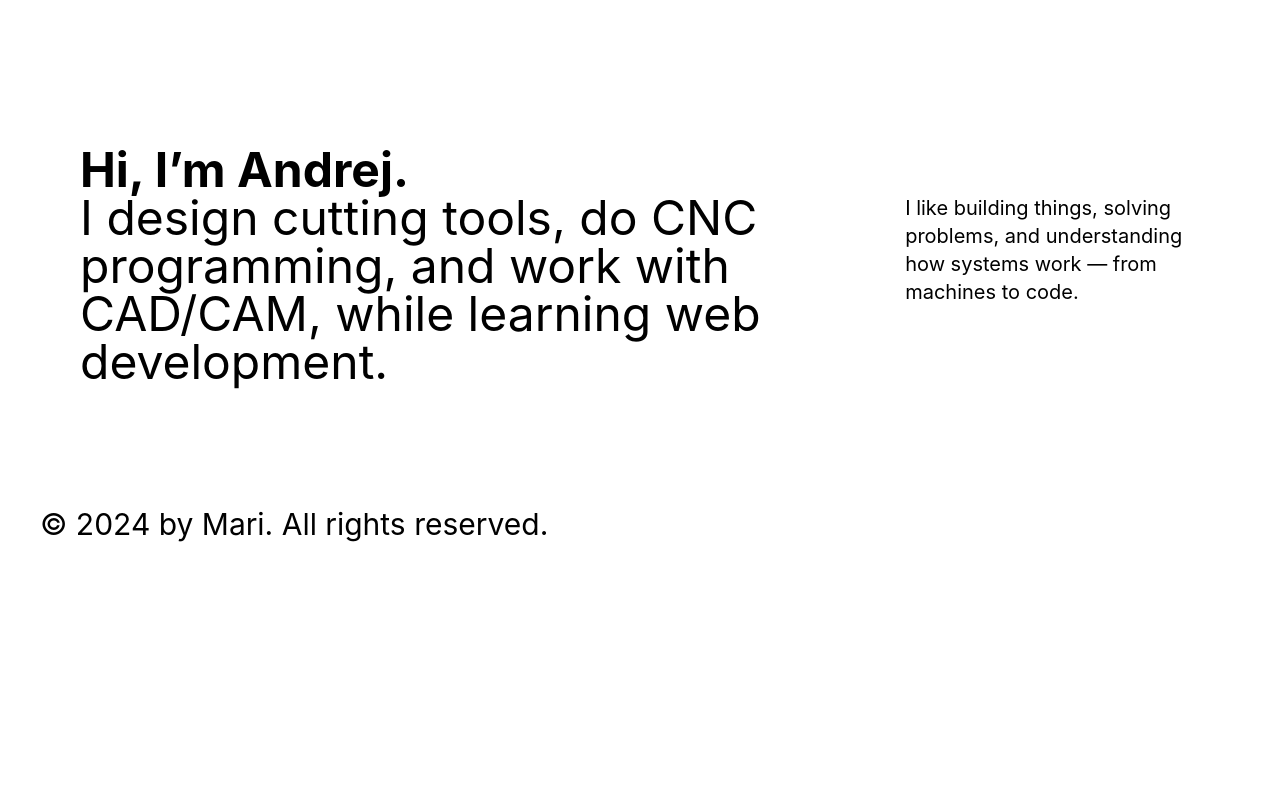
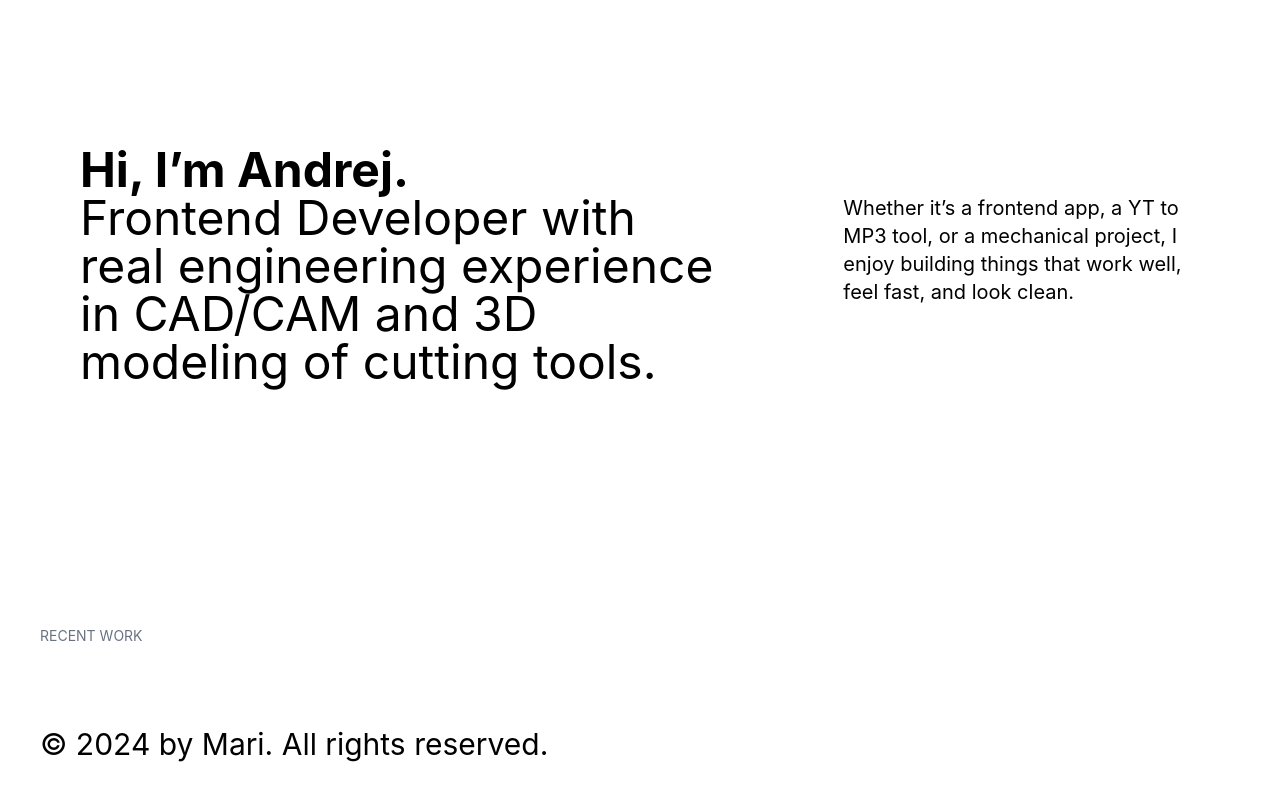
Before and after one commit to Mararovsek99/portfolio, a React (Vite) app: page / in a window 1280 px wide. Shown: the part 854-1654 px from the top of the page. Before the commit the page ends 1436 px from the top, so only its background shows below. Built offline with nearby package versions, Linux system fonts and the light colour scheme; what @lordicon/element would draw is missing.

Commit message:
updated text in intro and added recent work section

```diff
--- a/src/App.jsx
+++ b/src/App.jsx
@@ -1,6 +1,7 @@
 import Hero from "./components/Hero";
 import Intro from "./components/Intro";
 import Footer from "./components/Footer";
+import RecentWork from "./components/RecentWork";
 import { defineElement } from "@lordicon/element";
 defineElement();
 const App = () => {
@@ -8,6 +9,7 @@ const App = () => {
     <>
       {Hero()}
       {Intro()}
+      {RecentWork()}
       {Footer()}
     </>
   );
--- a/src/components/Intro.jsx
+++ b/src/components/Intro.jsx
@@ -4,13 +4,13 @@ const Intro = () => {
       <h2 className="text-5xl p-10">
         <p className="font-bold">Hi, I’m Andrej.</p>{" "}
         <p>
-          I design cutting tools, do CNC programming, and work with CAD/CAM,
-          while learning web development.
+          Frontend Developer with real engineering experience in CAD/CAM and 3D
+          modeling of cutting tools.
         </p>
       </h2>
       <h3 className="text-xl p-10 mt-12">
-        I like building things, solving problems, and understanding how systems
-        work — from machines to code.
+        Whether it’s a frontend app, a YT to MP3 tool, or a mechanical project,
+        I enjoy building things that work well, feel fast, and look clean.
       </h3>
     </section>
   );
--- /dev/null
+++ b/src/components/RecentWork.jsx
@@ -0,0 +1,9 @@
+const RecentWork = () => {
+  return (
+    <section className="bg-[#ffffff] text-black p-10 max-w-350 m-auto  mt-30">
+      <h4 className="text-gray-500 uppercase text-sm">Recent work</h4>
+    </section>
+  );
+};
+
+export default RecentWork;
```
